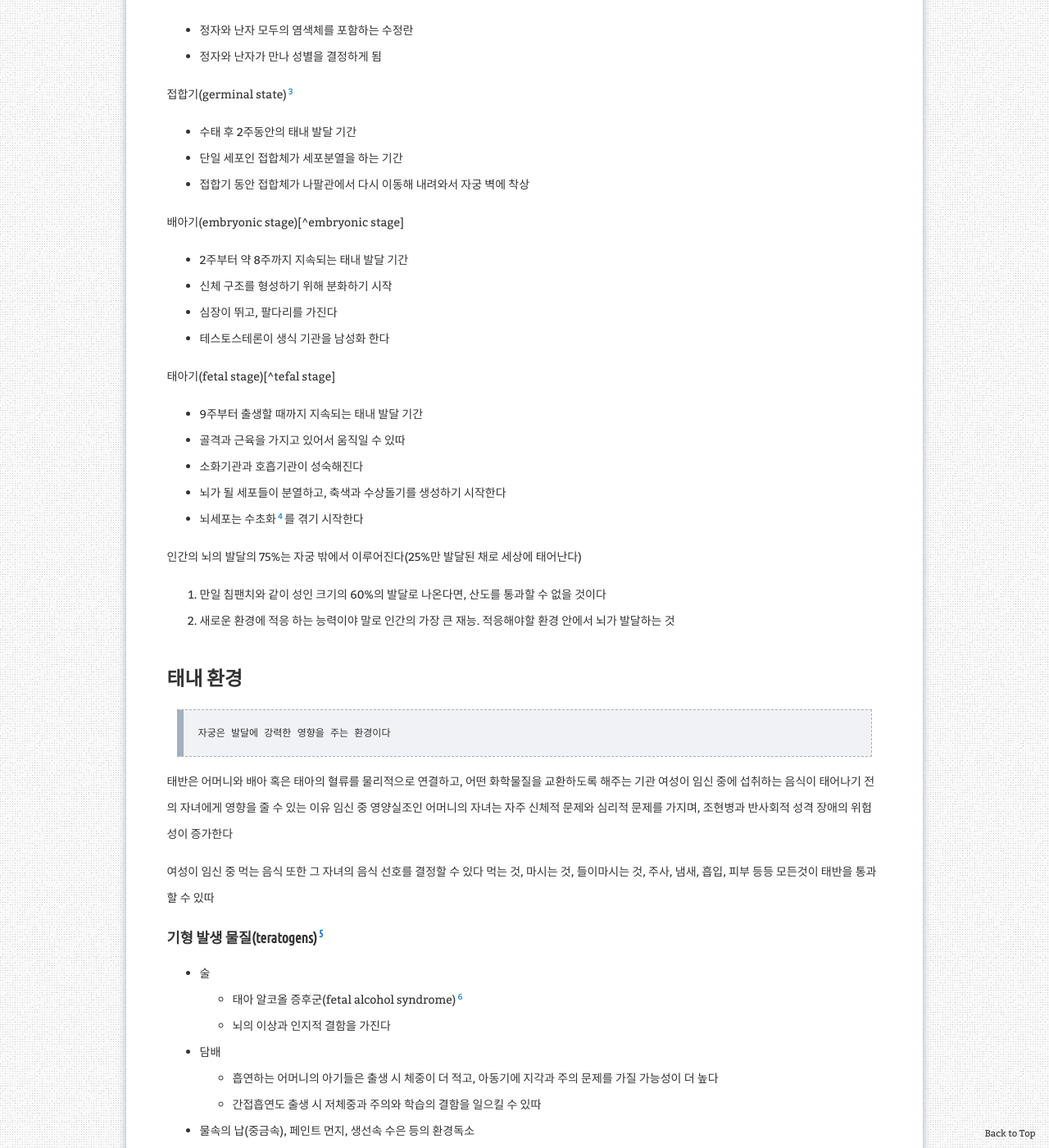
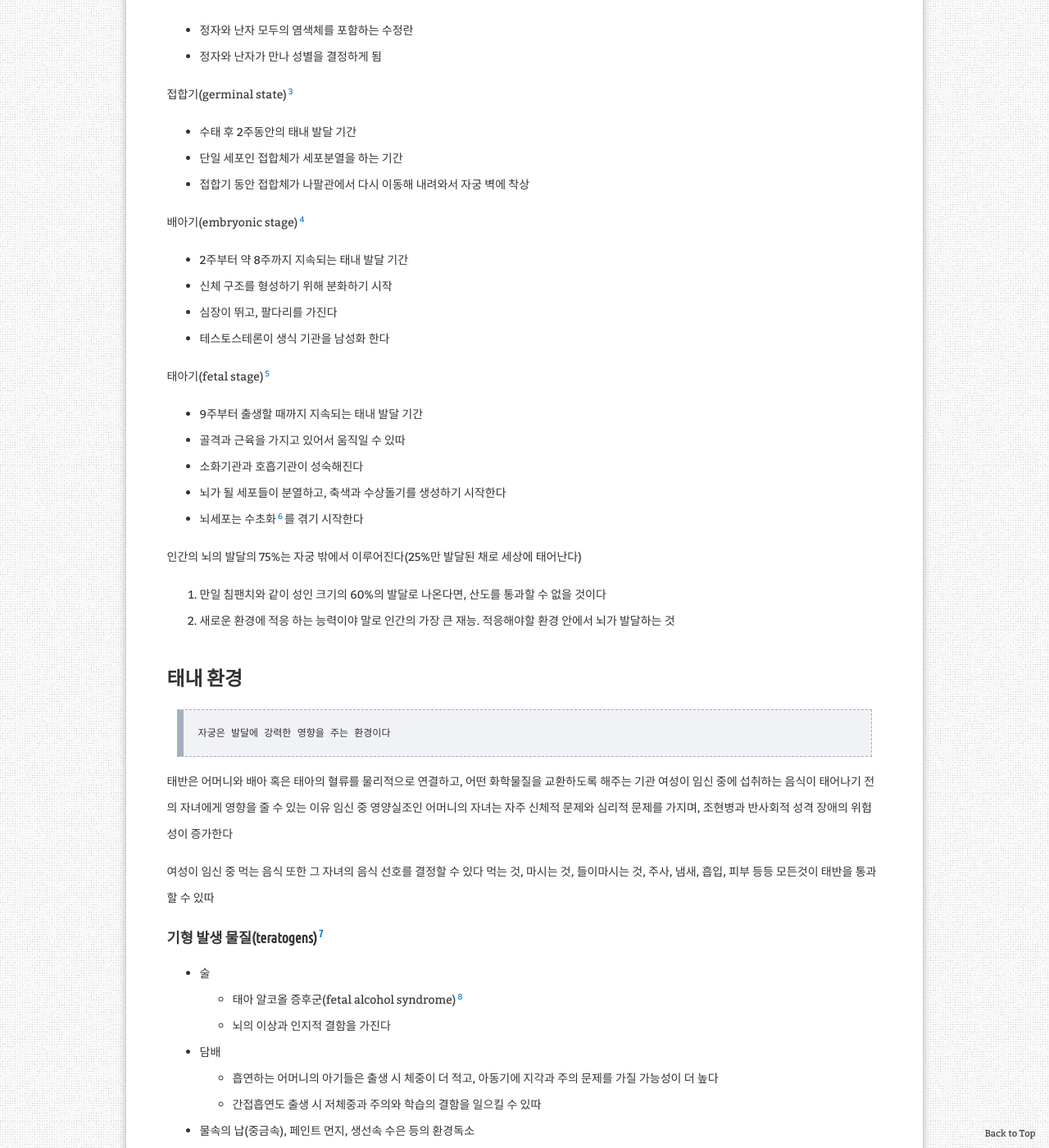
Before and after one commit to aristohyun/aristohyun.github.io, a Jekyll site: the page built from _posts/2021-10-18-psychology_10.md, in a window 1280 px wide and 1400 px high, scrolled down 1632 px. Shown: the whole window at 82% size. Built offline with Jekyll 4.4.1, drawn with Linux system fonts in a browser that asks for light colours; formulas are drawn with MathJax 3; comment, search, counter and statistics services are not loaded; some of the changed text lies outside the part shown.

Commit message:
Update 2021-10-18-psychology_10.md

```diff
--- a/_posts/2021-10-18-psychology_10.md
+++ b/_posts/2021-10-18-psychology_10.md
@@ -31,13 +31,13 @@ redirect_from:
 - 단일 세포인 접합체가 세포분열을 하는 기간
 - 접합기 동안 접합체가 나팔관에서 다시 이동해 내려와서 자궁 벽에 착상
 
-배아기(embryonic stage)[^embryonic stage]
+배아기(embryonic stage)[^embryonic_stage]
 - 2주부터 약 8주까지 지속되는 태내 발달 기간
 - 신체 구조를 형성하기 위해 분화하기 시작
 - 심장이 뛰고, 팔다리를 가진다
 - 테스토스테론이 생식 기관을 남성화 한다
 
-태아기(fetal stage)[^tefal stage]
+태아기(fetal stage)[^tefal_stage]
 - 9주부터 출생할 때까지 지속되는 태내 발달 기간
 - 골격과 근육을 가지고 있어서 움직일 수 있따
 - 소화기관과 호흡기관이 성숙해진다
@@ -50,8 +50,8 @@ redirect_from:
 
 [^zygote]: 접합체, zygote, 정자와 난자 모두의 염색체를 포함하는 수정란
 [^germinal_state]: 접합기, germinal state, 수태해서 2주동안의 태내 발달 기간
-[^embryonic stage]: 배아기, embryonic stage,  2주부터 약 8주까지 지속되는 태내 발달 기간
-[^tefal stage]: 태아기, fetal stage, 9주부터 출생할 때까지 지속되는 태내발달 기간
+[^embryonic_stage]: 배아기, embryonic stage,  2주부터 약 8주까지 지속되는 태내 발달 기간
+[^tefal_stage]: 태아기, fetal stage, 9주부터 출생할 때까지 지속되는 태내발달 기간
 [^myelination]: 수초화, myelination, 뉴런의 축색을 둘러싸는 지방 덮개의 형성. 신경 신호의 누출을 막음. 피질의 수초화는 성인기 까지 계속된다
 
 ## 태내 환경
```
